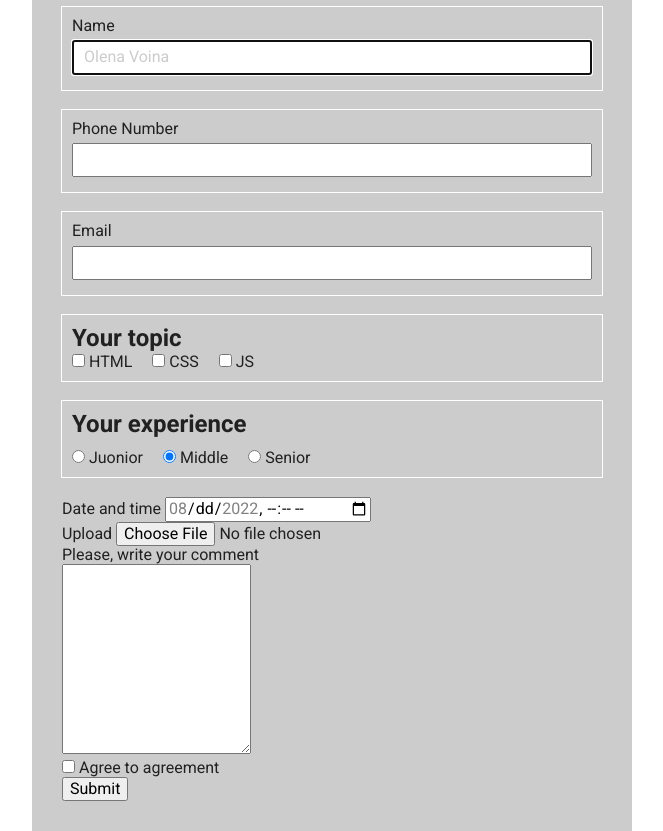
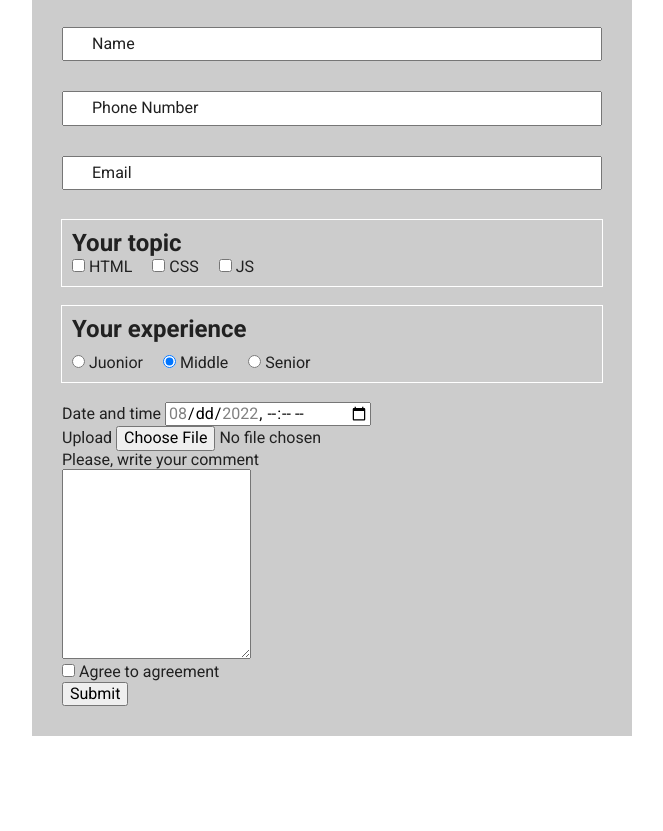
Before and after one commit to olli20/goit-markup-hw-06, a plain HTML site: page form-lection-6-1.html in a window 1280 px wide. Shown: the part 70-901 px from the top of the page, without its empty margins (308-971 px from the left). After the commit the page ends 806 px from the top, so only its background shows below. Drawn offline with nearby package versions, Linux system fonts and the light colour scheme.

Commit message:
work on forms

```diff
--- a/css/form.css
+++ b/css/form.css
@@ -40,29 +40,36 @@ textarea {
 }
 
 .form-title {
-    margin-bottom: 10px;
+    margin-bottom: 30px;
 }
 
 .form-field {
-    display: flex;
-    flex-direction: column;
-    padding: 10px;
-    outline: 1px solid white;
-    margin-bottom: 20px;
+    position: relative;
+    margin-bottom: 30px;
 }
 
-.form-field input {
-    margin: 0;
+.form-input {
+    width: 100%;
     padding: 6px 10px;
-    margin-bottom: 5px;
 }
 
-.form-field input::placeholder {
+.form-input::placeholder {
     color: #ccc;
 }
 
-.form-field label {
+.form-label {
+    position: absolute;
+    top: 50%;
+    left: 30px;
+    transform: translateY(-50%);
     margin-bottom: 5px;
+
+    transition: transform 250ms linear;
+}
+
+.form-input:focus + .form-label,
+.form-input:not(:placeholder-shown) + .form-label {
+    transform: translateX(-30px) translateY(-200%);
 }
 
 .group {
--- a/form-lection-6-1.html
+++ b/form-lection-6-1.html
@@ -24,16 +24,16 @@
     <form class="form js-speaker-form" autocomplete="off">
         <h1 class="form-title">Green form</h1>
         <div class="form-field">
+            <input class="form-input" type="text" name="name"  id="name" placeholder=" "/>
             <label class="form-label" for="name">Name</label>
-            <input class="form-input" type="text" name="name"  id="name" placeholder="Olena Voina" autofocus/>
         </div>
         <div class="form-field">
+            <input class="form-input" type="tel" name="tel" id="tel" placeholder=" " />
             <label class="form-label" for="tel">Phone Number</label>
-            <input type="tel" name="tel" id="tel" />
         </div>
         <div class="form-field">
+            <input class="form-input" type="email" name="email" id="email" placeholder=" " autocomplete="on" />
             <label class="form-label" for="email">Email</label>
-            <input type="email" name="email" id="email" autocomplete="on" />
         </div>
         <div class="group"  role="group">
             <h2>Your topic</h2>
```
Also changed, not shown: css/styles.css (+19 -1 lines), index.html (+9 -0 lines).
